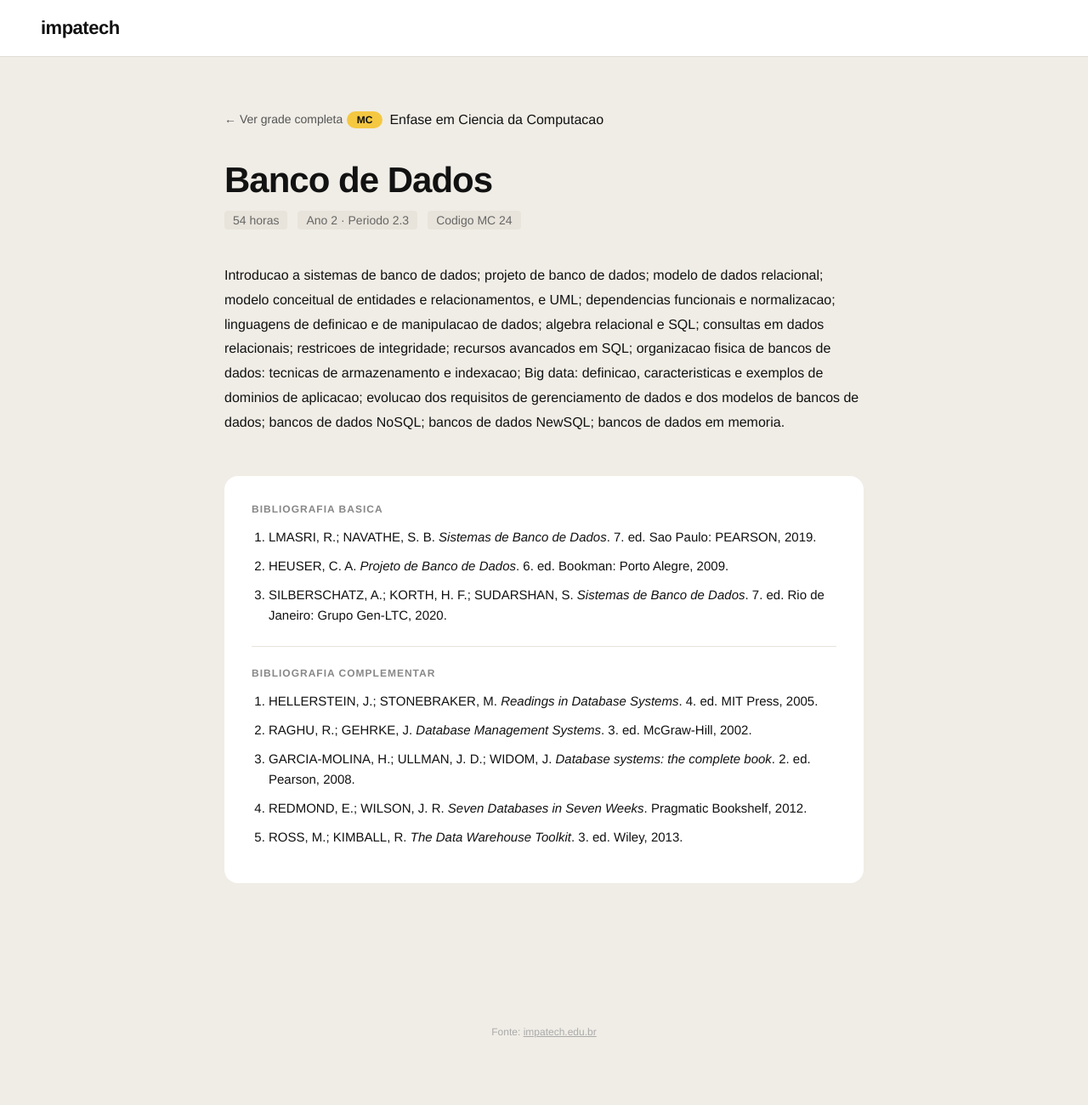
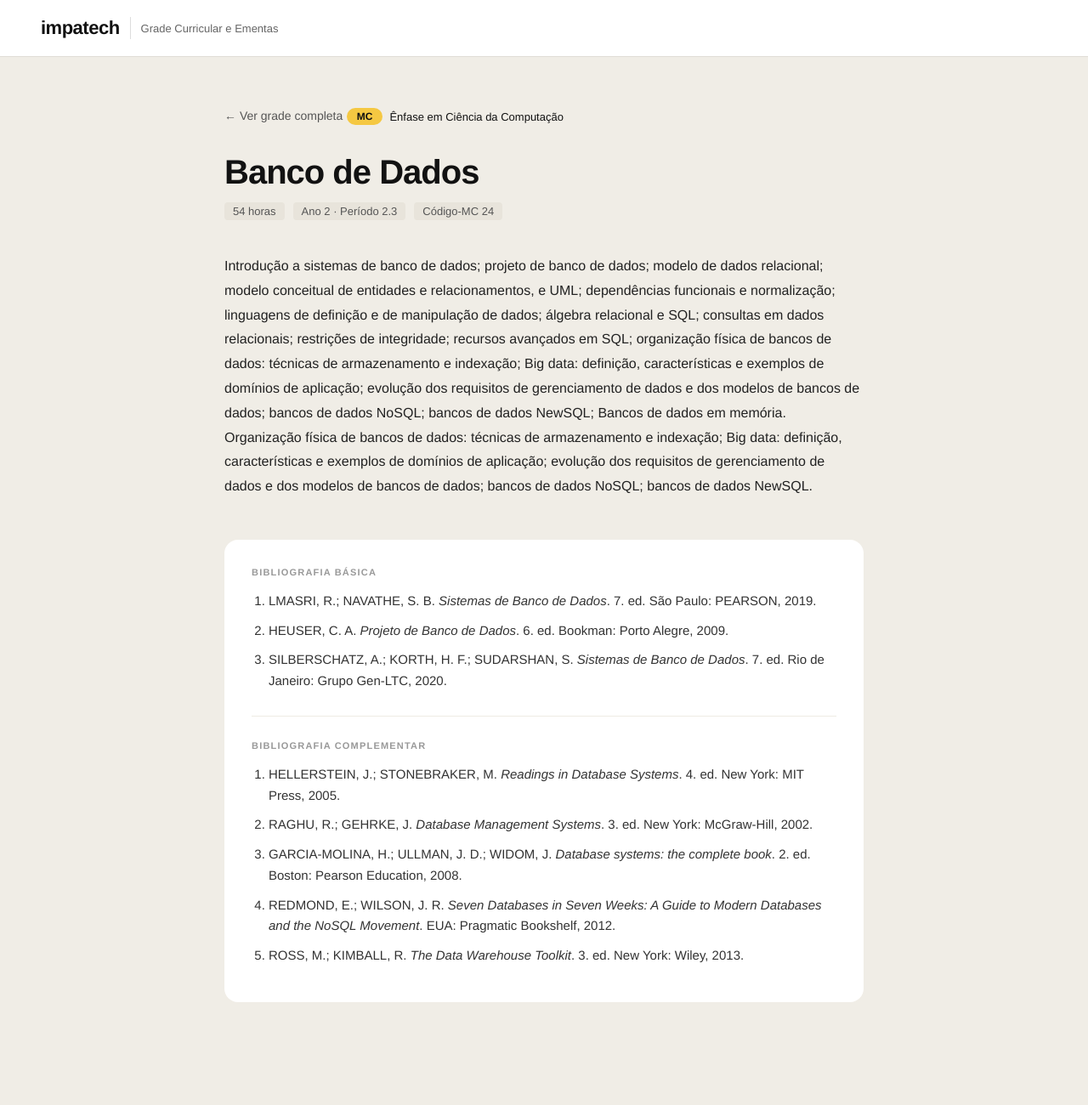
Before and after one commit to Gyslla/impatech-bd, a plain HTML site: page index.html in a window 1280 px wide. Shown: the top 1300 px of the page at 85% size. Before the commit the page ends 1245 px from the top, so only its background shows below. Drawn offline with Linux system fonts and the light colour scheme.

Commit message:
Update index.html

```diff
--- a/index.html
+++ b/index.html
@@ -3,55 +3,73 @@
 <head>
 <meta charset="UTF-8">
 <meta name="viewport" content="width=device-width, initial-scale=1.0">
-<title>Banco de Dados - IMPA Tech</title>
+<title>Banco de Dados — IMPA Tech</title>
 <style>
 * { margin: 0; padding: 0; box-sizing: border-box; }
-body { font-family: Helvetica Neue, Helvetica, Arial, sans-serif; background: #f0ede6; color: #121212; }
-header { background: #fff; padding: 20px 48px; border-bottom: 1px solid #e0ddd6; }
+body { font-family: 'Helvetica Neue', Helvetica, Arial, sans-serif; background: #f0ede6; color: #121212; min-height: 100vh; }
+header { background: #fff; padding: 20px 48px; border-bottom: 1px solid #e0ddd6; display: flex; align-items: center; gap: 12px; }
 header .logo { font-size: 22px; font-weight: 800; letter-spacing: -0.5px; }
-main { max-width: 800px; margin: 64px auto; padding: 0 24px 80px; }
-.badge { display: inline-flex; align-items: center; gap: 8px; margin-bottom: 32px; }
+header .sep { width: 1px; height: 26px; background: #ddd; }
+header .sub { font-size: 13px; color: #666; }
+main { max-width: 800px; margin: 60px auto; padding: 0 24px 80px; }
+a.back { display: inline-flex; align-items: center; gap: 6px; color: #555; font-size: 14px; text-decoration: none; margin-bottom: 36px; }
+a.back:hover { color: #121212; }
+.badge { display: inline-flex; align-items: center; gap: 8px; margin-bottom: 24px; }
 .badge-mc { background: #f5c842; border-radius: 999px; padding: 3px 12px; font-size: 12px; font-weight: 700; }
-h1 { font-size: 42px; font-weight: 800; letter-spacing: -1px; margin-bottom: 12px; }
-.meta { font-size: 14px; color: #666; margin-bottom: 40px; display: flex; gap: 12px; flex-wrap: wrap; }
-.meta span { background: #e8e4db; border-radius: 4px; padding: 3px 10px; }
-.ementa { font-size: 16px; line-height: 1.8; margin-bottom: 48px; }
+.badge-label { font-size: 13px; font-weight: 500; }
+h1 { font-size: 40px; font-weight: 800; letter-spacing: -1px; margin-bottom: 14px; line-height: 1.1; }
+.meta { display: flex; gap: 10px; flex-wrap: wrap; margin-bottom: 40px; }
+.meta span { background: #e8e4db; border-radius: 4px; padding: 3px 10px; font-size: 13px; color: #555; }
+.ementa { font-size: 16px; line-height: 1.8; color: #222; margin-bottom: 48px; }
 .biblio { background: #fff; border-radius: 16px; padding: 32px; }
-.biblio h2 { font-size: 12px; font-weight: 700; text-transform: uppercase; letter-spacing: 1px; color: #888; margin-bottom: 14px; }
+.biblio h2 { font-size: 11px; font-weight: 700; text-transform: uppercase; letter-spacing: 1.2px; color: #999; margin-bottom: 16px; }
 .biblio ol { padding-left: 20px; }
-.biblio li { font-size: 15px; line-height: 1.6; margin-bottom: 10px; }
+.biblio li { font-size: 15px; line-height: 1.65; margin-bottom: 10px; color: #333; }
 .biblio li em { font-style: italic; }
-.sep { height: 1px; background: #e8e4db; margin: 24px 0; }
-a.back { display: inline-block; color: #555; font-size: 14px; text-decoration: none; margin-bottom: 40px; }
-footer { text-align: center; font-size: 12px; color: #aaa; padding: 24px; }
+.sep2 { height: 1px; background: #eeebe3; margin: 28px 0; }
+footer { text-align: center; font-size: 12px; color: #bbb; padding: 32px 0; }
+footer a { color: #bbb; }
 </style>
 </head>
 <body>
-<header><div class="logo">impatech</div></header>
+<header>
+  <span class="logo">impatech</span>
+  <div class="sep"></div>
+  <span class="sub">Grade Curricular e Ementas</span>
+</header>
 <main>
-<a class="back" href="https://impatech.edu.br/academico/grade-curricular/">&larr; Ver grade completa</a>
-<div class="badge"><span class="badge-mc">MC</span> Enfase em Ciencia da Computacao</div>
+  <a class="back" href="https://impatech.edu.br/academico/grade-curricular/">← Ver grade completa</a>
+  <div class="badge">
+    <span class="badge-mc">MC</span>
+    <span class="badge-label">Ênfase em Ciência da Computação</span>
+  </div>
   <h1>Banco de Dados</h1>
-<div class="meta"><span>54 horas</span><span>Ano 2 &middot; Periodo 2.3</span><span>Codigo MC 24</span></div>
-<p class="ementa">Introducao a sistemas de banco de dados; projeto de banco de dados; modelo de dados relacional; modelo conceitual de entidades e relacionamentos, e UML; dependencias funcionais e normalizacao; linguagens de definicao e de manipulacao de dados; algebra relacional e SQL; consultas em dados relacionais; restricoes de integridade; recursos avancados em SQL; organizacao fisica de bancos de dados: tecnicas de armazenamento e indexacao; Big data: definicao, caracteristicas e exemplos de dominios de aplicacao; evolucao dos requisitos de gerenciamento de dados e dos modelos de bancos de dados; bancos de dados NoSQL; bancos de dados NewSQL; bancos de dados em memoria.</p>
+  <div class="meta">
+    <span>54 horas</span>
+    <span>Ano 2 &middot; Período 2.3</span>
+    <span>Código-MC 24</span>
+  </div>
+  <p class="ementa">
+    Introdução a sistemas de banco de dados; projeto de banco de dados; modelo de dados relacional; modelo conceitual de entidades e relacionamentos, e UML; dependências funcionais e normalização; linguagens de definição e de manipulação de dados; álgebra relacional e SQL; consultas em dados relacionais; restrições de integridade; recursos avançados em SQL; organização física de bancos de dados: técnicas de armazenamento e indexação; Big data: definição, características e exemplos de domínios de aplicação; evolução dos requisitos de gerenciamento de dados e dos modelos de bancos de dados; bancos de dados NoSQL; bancos de dados NewSQL; Bancos de dados em memória. Organização física de bancos de dados: técnicas de armazenamento e indexação; Big data: definição, características e exemplos de domínios de aplicação; evolução dos requisitos de gerenciamento de dados e dos modelos de bancos de dados; bancos de dados NoSQL; bancos de dados NewSQL.
+  </p>
   <div class="biblio">
-<h2>Bibliografia basica</h2>
+    <h2>Bibliografia básica</h2>
     <ol>
-<li>LMASRI, R.; NAVATHE, S. B. <em>Sistemas de Banco de Dados</em>. 7. ed. Sao Paulo: PEARSON, 2019.</li>
+      <li>LMASRI, R.; NAVATHE, S. B. <em>Sistemas de Banco de Dados</em>. 7. ed. São Paulo: PEARSON, 2019.</li>
       <li>HEUSER, C. A. <em>Projeto de Banco de Dados</em>. 6. ed. Bookman: Porto Alegre, 2009.</li>
       <li>SILBERSCHATZ, A.; KORTH, H. F.; SUDARSHAN, S. <em>Sistemas de Banco de Dados</em>. 7. ed. Rio de Janeiro: Grupo Gen-LTC, 2020.</li>
     </ol>
-<div class="sep"></div>
+    <div class="sep2"></div>
     <h2>Bibliografia complementar</h2>
     <ol>
-<li>HELLERSTEIN, J.; STONEBRAKER, M. <em>Readings in Database Systems</em>. 4. ed. MIT Press, 2005.</li>
-<li>RAGHU, R.; GEHRKE, J. <em>Database Management Systems</em>. 3. ed. McGraw-Hill, 2002.</li>
-<li>GARCIA-MOLINA, H.; ULLMAN, J. D.; WIDOM, J. <em>Database systems: the complete book</em>. 2. ed. Pearson, 2008.</li>
-<li>REDMOND, E.; WILSON, J. R. <em>Seven Databases in Seven Weeks</em>. Pragmatic Bookshelf, 2012.</li>
-<li>ROSS, M.; KIMBALL, R. <em>The Data Warehouse Toolkit</em>. 3. ed. Wiley, 2013.</li>
+      <li>HELLERSTEIN, J.; STONEBRAKER, M. <em>Readings in Database Systems</em>. 4. ed. New York: MIT Press, 2005.</li>
+      <li>RAGHU, R.; GEHRKE, J. <em>Database Management Systems</em>. 3. ed. New York: McGraw-Hill, 2002.</li>
+      <li>GARCIA-MOLINA, H.; ULLMAN, J. D.; WIDOM, J. <em>Database systems: the complete book</em>. 2. ed. Boston: Pearson Education, 2008.</li>
+      <li>REDMOND, E.; WILSON, J. R. <em>Seven Databases in Seven Weeks: A Guide to Modern Databases and the NoSQL Movement</em>. EUA: Pragmatic Bookshelf, 2012.</li>
+      <li>ROSS, M.; KIMBALL, R. <em>The Data Warehouse Toolkit</em>. 3. ed. New York: Wiley, 2013.</li>
     </ol>
   </div>
 </main>
-<footer>Fonte: <a href="https://impatech.edu.br/academico/grade-curricular/" style="color:#aaa">impatech.edu.br</a></footer>
+<footer>Fonte: <a href="https://impatech.edu.br/academico/grade-curricular/">impatech.edu.br</a></footer>
 </body>
 </html>
```
Lines whose indentation alone changed are shown as unchanged.
